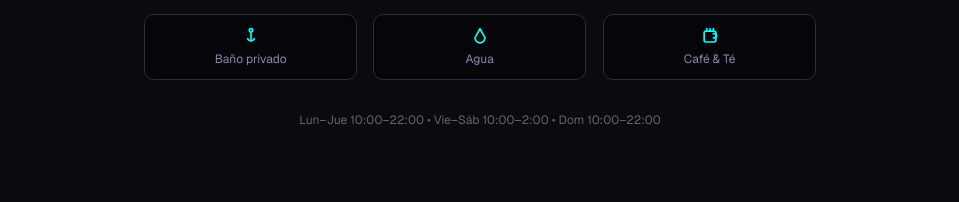
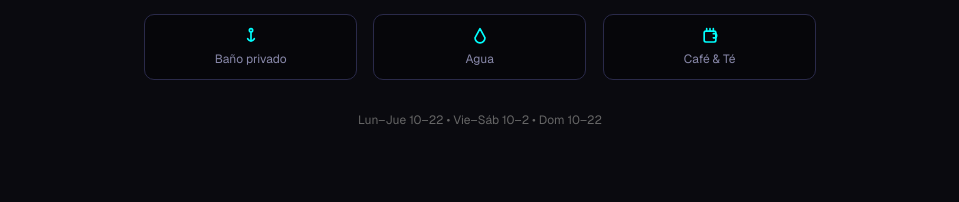
Before and after one commit to superdandi/vizcoso, a Next.js app: page /vizcoso/ in a window 1280 px wide. Shown: the part 3006-3208 px from the top of the page, without its empty margins (160-1119 px from the left). Built offline with nearby package versions, Linux system fonts and the light colour scheme.

Commit message:
Abbreviate SalaEnsayo and Reviews footers to prevent clipping

```diff
--- a/src/components/Reviews.tsx
+++ b/src/components/Reviews.tsx
@@ -44,7 +44,7 @@ export default function Reviews() {
         </div>
 
         <p className="mt-8 text-center text-xs text-[#666]">
-          Basado en {reviews.length} opiniones en Google &mdash; Calificación promedio: 5.0 ★
+          Basado en {reviews.length} opiniones &bull; Promedio: 5.0 ★
         </p>
       </div>
       </AnimateOnScroll>
--- a/src/components/SalaEnsayo.tsx
+++ b/src/components/SalaEnsayo.tsx
@@ -115,7 +115,7 @@ export default function SalaEnsayo() {
         </div>
 
         <p className="mt-8 text-xs text-[#666]">
-          Lun–Jue 10:00–22:00 &bull; Vie–Sáb 10:00–2:00 &bull; Dom 10:00–22:00
+          Lun–Jue 10–22 &bull; Vie–Sáb 10–2 &bull; Dom 10–22
         </p>
       </div>
       </AnimateOnScroll>
```
